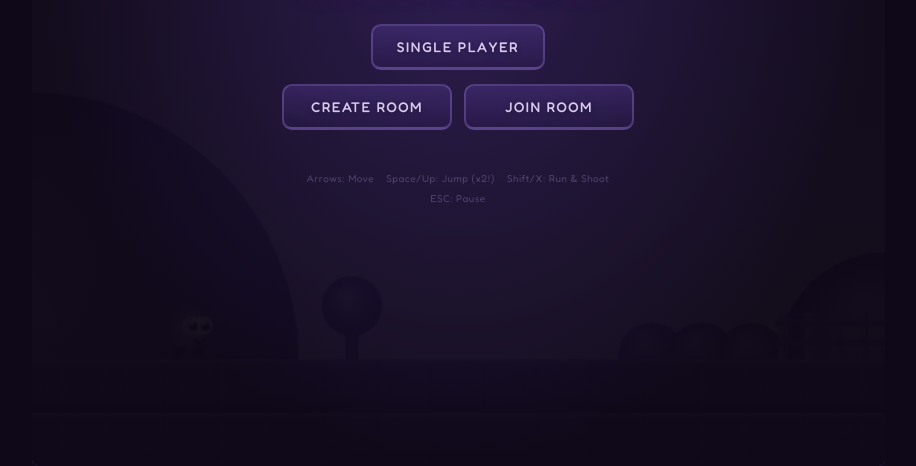
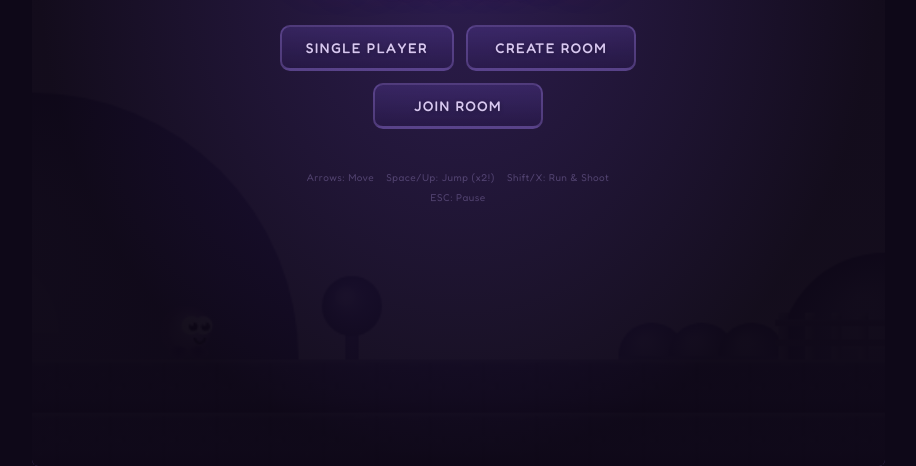
Before and after one commit to santio89/embed-adventures, a website: page public/index.html in a window 1280 px wide. Shown: the part 334-800 px from the top of the page, without its empty margins (182-1098 px from the left). Drawn offline with nearby package versions, Linux system fonts and the light colour scheme; animation ran at ten frames a second.

Commit message:
small fix

```diff
--- a/public/index.html
+++ b/public/index.html
@@ -148,6 +148,7 @@
     gap: 12px;
     flex-wrap: wrap;
     justify-content: center;
+    align-items: center;
     width: 100%;
     margin-bottom: 14px;
   }
@@ -449,8 +450,6 @@
       <div class="menu-subtitle">Adventures</div>
       <div class="btn-row">
         <button class="menu-btn" onclick="showSinglePlayerSetup()">SINGLE PLAYER</button>
-      </div>
-      <div class="btn-row">
         <button class="menu-btn" onclick="showCreateRoom()">CREATE ROOM</button>
         <button class="menu-btn" onclick="showJoinRoom()">JOIN ROOM</button>
       </div>
```
